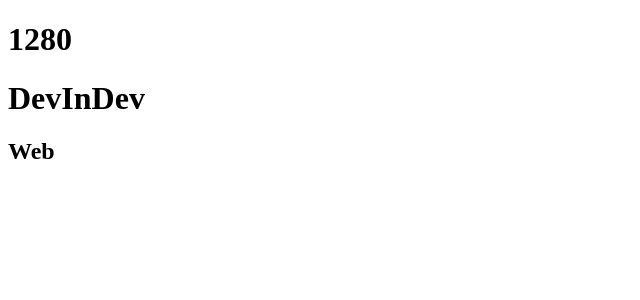
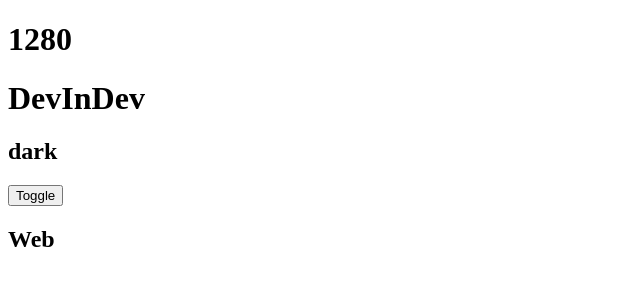
Before and after one commit to CCastro01/Hooks-no-ReactJS, a React (Create React App) app: page / in a window 1280 px wide. Shown: the top 300 px of the page, without its empty margins (0-640 px from the left). Built offline with nearby package versions, Linux system fonts and the light colour scheme.

Commit message:
Hook para alterar o tema

```diff
--- a/src/App.tsx
+++ b/src/App.tsx
@@ -1,14 +1,17 @@
-import { useScreen } from "./hooks";
+import { useScreen, useTheme } from "./hooks";
 
 function App() {
-
   const { width, maxWidth, minWidth } = useScreen();
-
+  const { theme, toggleTheme } = useTheme();
 
   return (
     <div>
       <h1>{width}</h1>
       <h1>DevInDev</h1>
+
+      <h2>{theme}</h2>
+
+      <button onClick={toggleTheme}>Toggle</button>
 
       {maxWidth(520, <h2> Mobile </h2>)}
       {minWidth(520, <h2> Web </h2>)}
--- a/src/hooks/index.ts
+++ b/src/hooks/index.ts
@@ -1 +1,2 @@
 export { default as useScreen } from './useScreen';
+export { default as useTheme } from './useTheme';
--- /dev/null
+++ b/src/hooks/useTheme.ts
@@ -0,0 +1,23 @@
+import { useEffect, useState } from "react";
+
+type Theme = 'dark' | 'light';
+
+export default function useTheme(defaultTheme?: Theme){
+    const [theme, setTheme] = useState(() => {
+        return localStorage.getItem('@hooks:theme') || (defaultTheme || 'dark');
+    });
+
+    function toggleTheme(){
+        setTheme(oldState => {
+            return oldState === 'light' ? 'dark' : 'light';
+        });
+    }
+
+
+    useEffect(() => {
+        localStorage.setItem('@hooks:theme', theme);
+    }, [theme])
+
+
+    return {theme, toggleTheme};
+}
```
Also changed, not shown: 1 other file (tests, documents, lock files or other folders).
